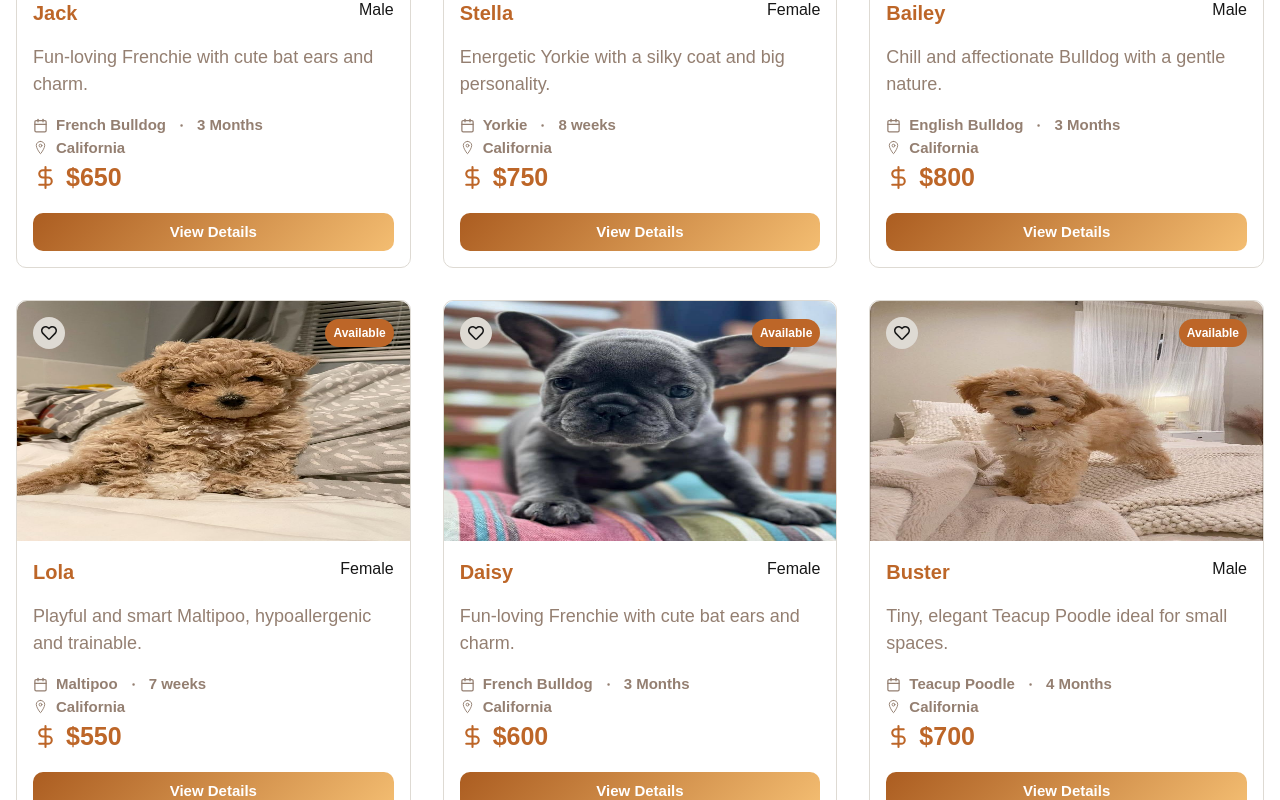
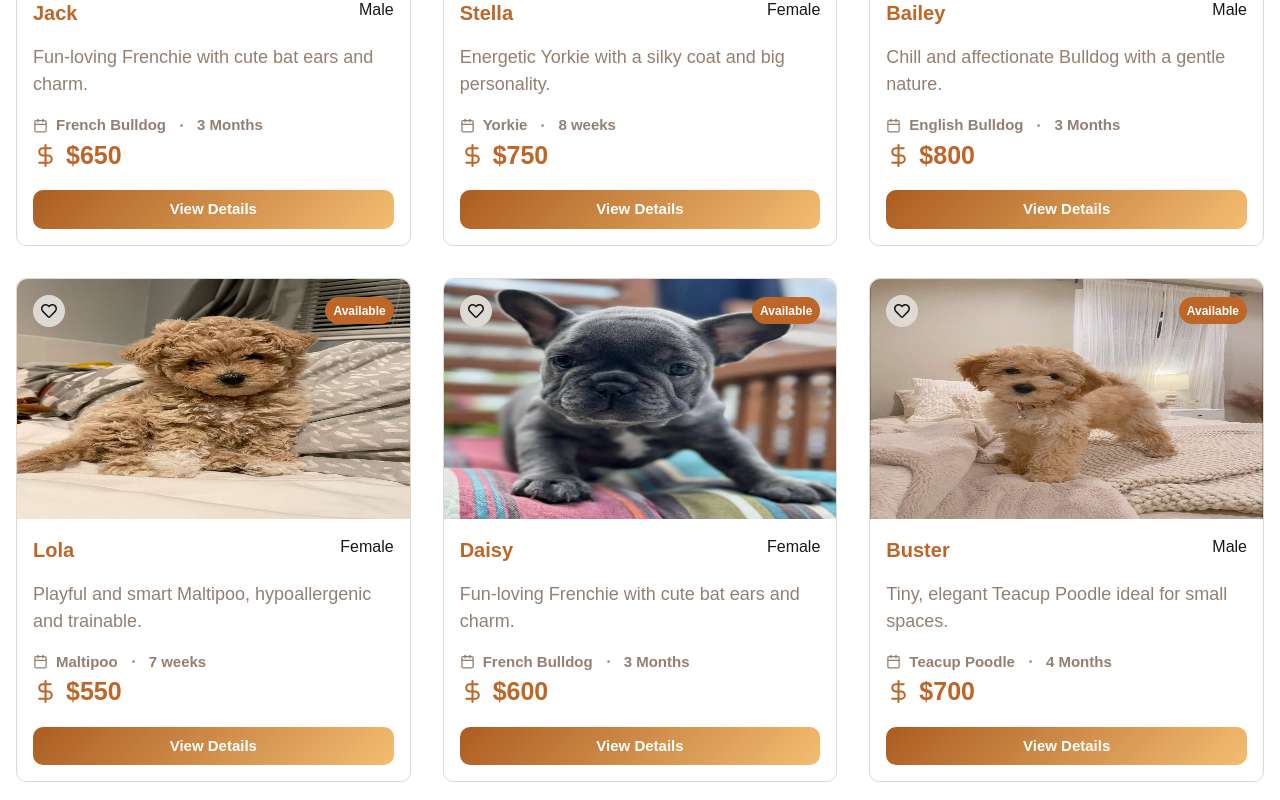
Before and after one commit to Codezilar/pawperfect, a Next.js app: page /dogs in a window 1280 px wide. Shown: the part 960-1760 px from the top of the page. Built offline with nearby package versions, Linux system fonts and the light colour scheme; no server answers.

Commit message:
location remove

```diff
--- a/app/dogs/page.jsx
+++ b/app/dogs/page.jsx
@@ -57,7 +57,6 @@ const page = () => {
                                     <p className='sweet'>{dog.desc  }</p>
                                     <div className='gold'>
                                         <span><LuCalendar /> <p>{dog.breed}</p><LuDot /><p>{dog.age}</p></span>
-                                        <span><IoLocationOutline /> <p>{dog.location}</p></span>
                                         <span className='dolas'>
                                             <LuDollarSign />
                                             <h1>${dog.price}</h1>
--- a/app/payment/[id]/page.jsx
+++ b/app/payment/[id]/page.jsx
@@ -1496,7 +1496,6 @@ Instructions:
               <div className="border-t pt-4">
                 <h4 className="font-semibold mb-2">{ticket.application}</h4>
                 <p className="text-sm text-gray-600 mb-1">{ticket.breed}</p>
-                <p className="text-sm text-gray-600">{ticket.location}</p>
               </div>
             </div>
           </div>
```
